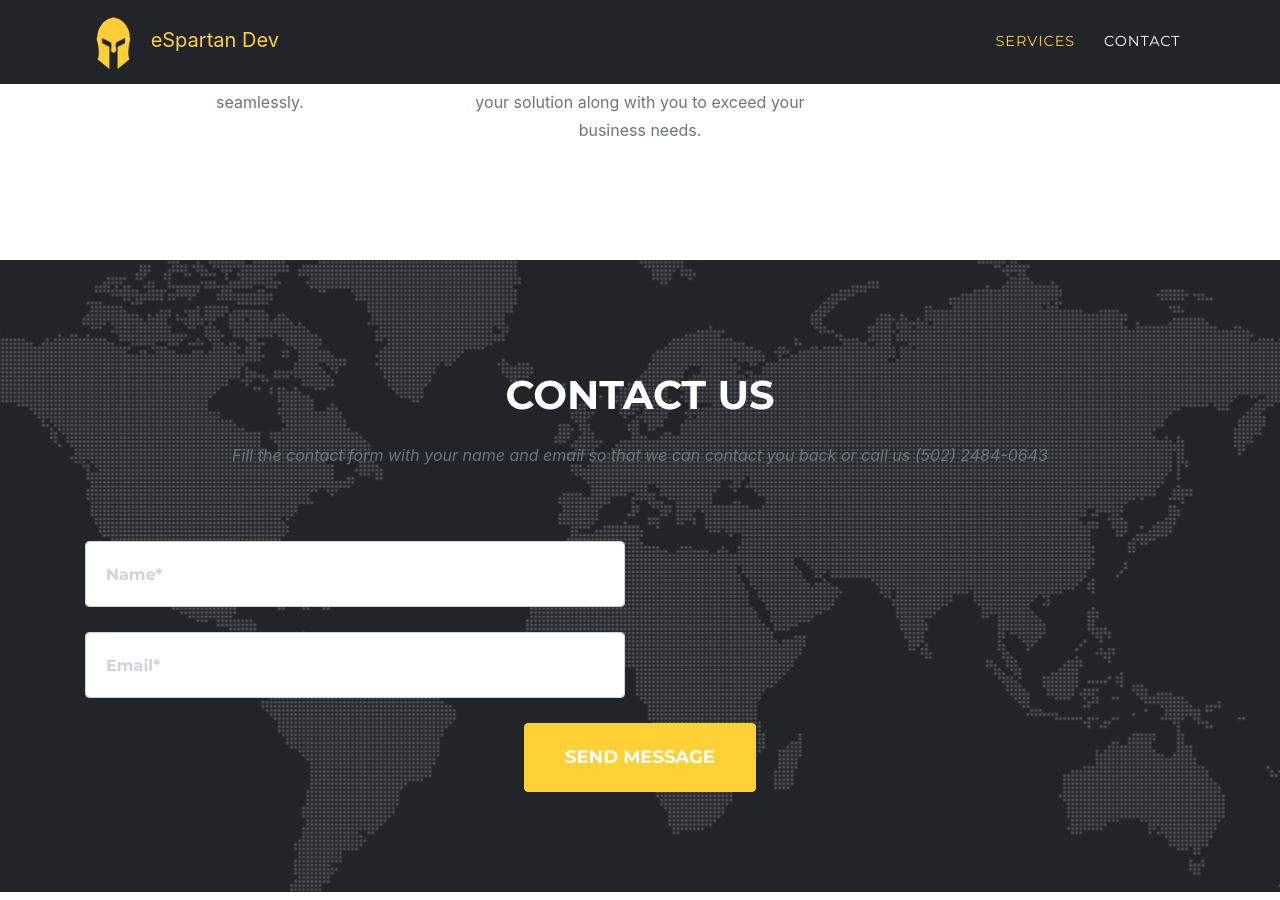
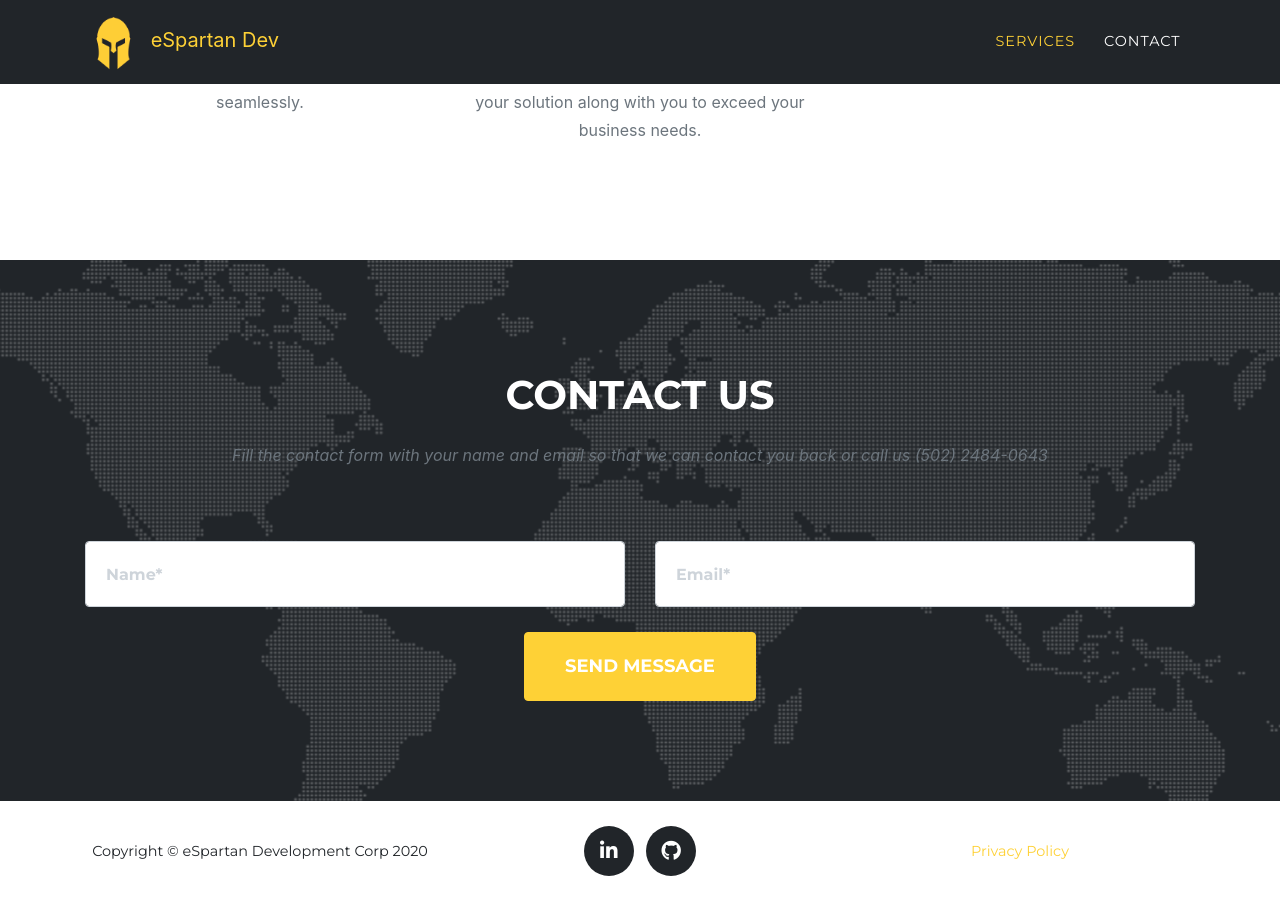
Before and after one commit to SpartanDevelopmentCorporation/spartan.github.io, a Jekyll site: the page built from index.md, in a window 1280 px wide and 900 px high, scrolled down 1299 px. Built offline with Jekyll 4.4.1, drawn with Linux system fonts in a browser that asks for light colours; some web fonts are replaced.

Commit message:
Update contact.html

```diff
--- a/_includes/contact.html
+++ b/_includes/contact.html
@@ -17,16 +17,16 @@
                   <input name="name" class="form-control" id="name" type="text" placeholder="Name*" required="required" data-validation-required-message="Please enter your name.">
                   <p class="help-block text-danger"></p>
                 </div>
-                <div class="form-group">
-                  <input name="_replyto" class="form-control" id="email" type="email" placeholder="Email*" required="required" data-validation-required-message="Please enter your email address.">
-                  <p class="help-block text-danger"></p>
-                </div>
                 <!--div class="form-group">
                   <input name="phone" class="form-control" id="phone" type="tel" placeholder="Phone Number*" required="required" data-validation-required-message="Please enter your phone number.">
                   <p class="help-block text-danger"></p>
                 </div-->
               </div>
               <div class="col-md-6">
+                <div class="form-group">
+                  <input name="_replyto" class="form-control" id="email" type="email" placeholder="Email*" required="required" data-validation-required-message="Please enter your email address.">
+                  <p class="help-block text-danger"></p>
+                </div>
                 <!--div class="form-group">
                   <textarea name="message" class="form-control" id="message" placeholder="Message*" required="required" data-validation-required-message="Please enter a message."></textarea>
                   <p class="help-block text-danger"></p>
```
